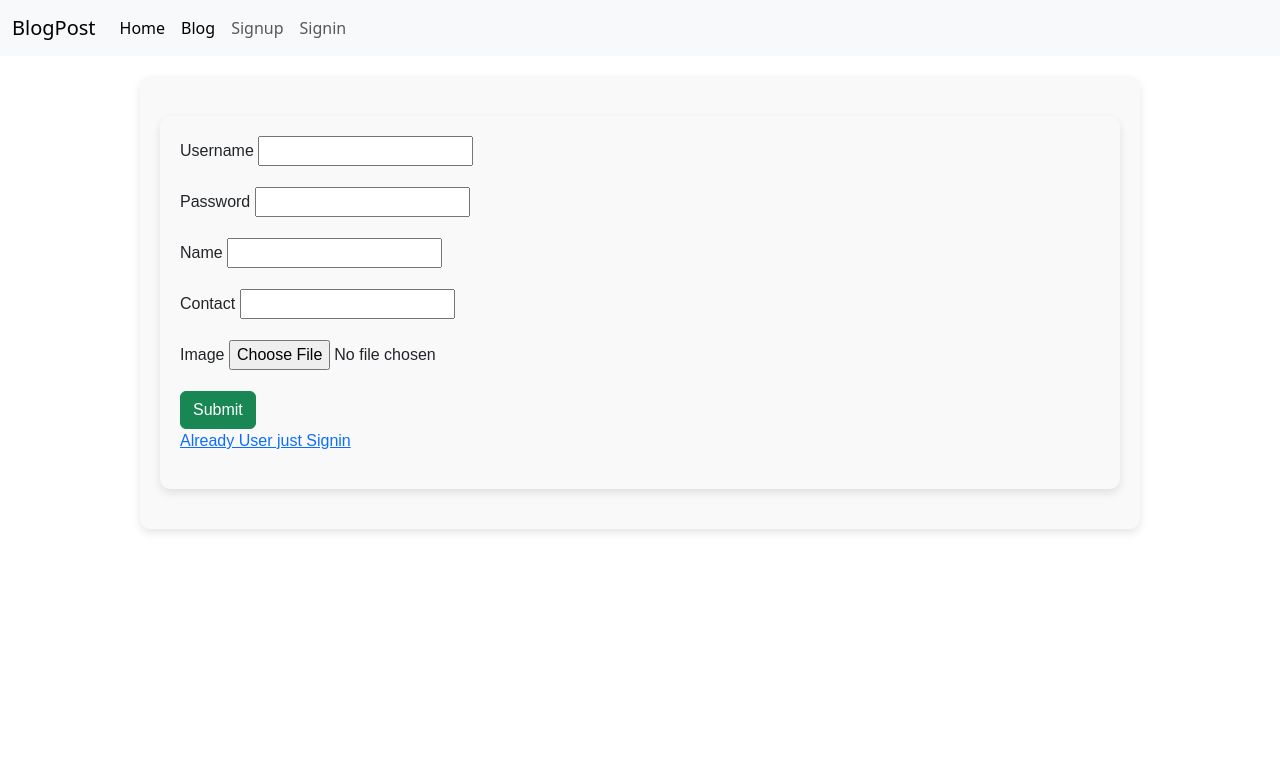
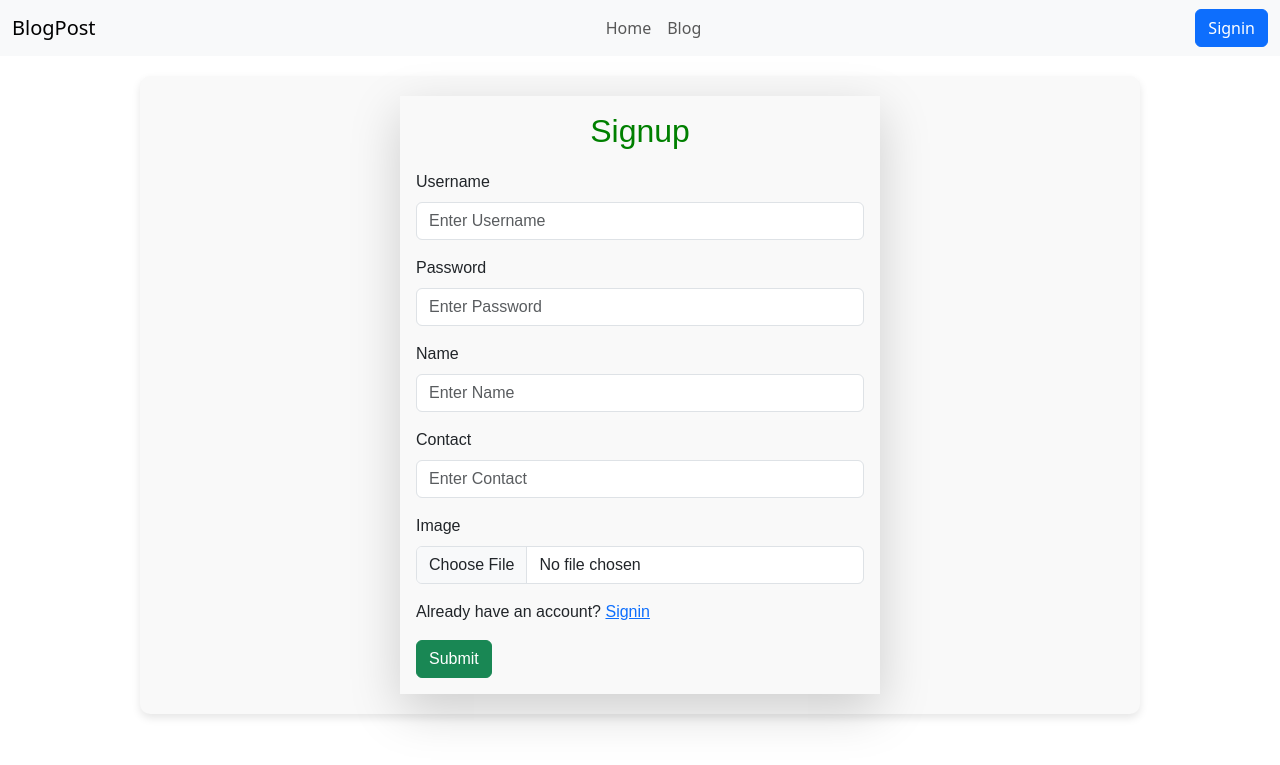
Before and after one commit to saojiashutosh/BlogPost, a Django app: page /signup/ in a window 1280 px wide. Shown: the top 765 px of the page. Run offline with Django 5.2, Linux system fonts and the light colour scheme.

Commit message:
updated CSS for form and navbar

```diff
--- a/app/forms.py
+++ b/app/forms.py
@@ -1,19 +1,39 @@
 from django import forms
 from django.forms import ModelForm
-from .models import user,blog
+from .models import user, blog
 
 class UserForm(ModelForm):
     class Meta:
         model = user
         fields = "__all__"
 
+    def __init__(self, *args, **kwargs):
+        super(UserForm, self).__init__(*args, **kwargs)
+        for field in self.fields.values():
+            field.widget.attrs['class'] = 'form-control'
+            field.widget.attrs['placeholder'] = f'Enter {field.label}'  # Optional placeholder for input fields
+
 class SigninForm(forms.Form):
     username = forms.CharField(label="Username", max_length=10)
     password = forms.CharField(label="Password", max_length=16)
+
+    def __init__(self, *args, **kwargs):
+        super(SigninForm, self).__init__(*args, **kwargs)
+        for field in self.fields.values():
+            field.widget.attrs['class'] = 'form-control'
+            field.widget.attrs['placeholder'] = f'Enter {field.label}'  # Optional placeholder for input fields
 
 class BlogForm(forms.ModelForm):
     class Meta:
         model = blog
         fields = ['title', 'content']
-        labels = {'title':'Blog Title',
-                  'content':'Enter Blog Content'}
+        labels = {
+            'title': 'Blog Title',
+            'content': 'Enter Blog Content'
+        }
+
+    def __init__(self, *args, **kwargs):
+        super(BlogForm, self).__init__(*args, **kwargs)
+        for field in self.fields.values():
+            field.widget.attrs['class'] = 'form-control'
+            field.widget.attrs['placeholder'] = f'Enter {field.label}'  # Optional placeholder for input fields
--- a/app/templates/app/base.html
+++ b/app/templates/app/base.html
@@ -13,40 +13,44 @@
 <body>
 
     {% block navbar %}
-    <nav class="navbar navbar-expand-lg bg-body-tertiary">
+      <nav class="navbar navbar-expand-lg navbar-light bg-light" role="navigation">
         <div class="container-fluid">
-          <a class="navbar-brand" href="#">BlogPost</a>
-          <button class="navbar-toggler" type="button" data-bs-toggle="collapse" data-bs-target="#navbarSupportedContent" aria-controls="navbarSupportedContent" aria-expanded="false" aria-label="Toggle navigation">
+            <!-- Brand -->
+            <a class="navbar-brand" href="{% url 'Home' %}">BlogPost</a>
+
+
+            <!-- Toggler for mobile view -->
+            <button class="navbar-toggler" type="button" data-toggle="collapse" data-target="#navbarNav" aria-controls="navbarNav" aria-expanded="false" aria-label="Toggle navigation">
                 <span class="navbar-toggler-icon"></span>
             </button>
-          <div class="collapse navbar-collapse" id="navbarSupportedContent">
-            <ul class="navbar-nav me-auto mb-2 mb-lg-0">
+
+            <!-- Navbar Links -->
+            <div class="collapse navbar-collapse" id="navbarNav">
+                <ul class="navbar-nav justify-content-center w-100">
                     <li class="nav-item">
-                <a class="nav-link active" aria-current="page" href="{% url "Home" %}">Home</a>
+                        <a class="nav-link {% if request.resolver_match.url_name == 'Home' %}active{% endif %}" aria-current="page" href="{% url 'Home' %}">Home</a>
                     </li>
                     <li class="nav-item">
-                <a class="nav-link active" aria-current="page" href="{% url "Blog" %}">Blog</a>
-              </li>
-              <li class="nav-item">
-                {% if request.session.username %}
-                  <li class="nav-item">
-                    <a class="nav-link active" aria-current="page" href="{% url 'Details' %}">Details</a>
-                  </li>
-                  <a class="nav-link" href='{% url "Details" %}'>Welcome, {{ request.session.username }}</a>
-                  <li class="nav-item">
-                    <a href='{% url "Logout" %}' class="btn">Logout</a>
-                  </li>
-                {% else %}
-                  <a class="nav-link" href="{% url "Signup" %}">Signup</a>
-                  <li class="nav-item">
-                    <a class="nav-link" href="{% url 'Signin' %}">Signin</a>
-                  </li>
-                {% endif %}
+                      <a class="nav-link {% if request.resolver_match.url_name == 'Home' %}active{% endif %}" aria-current="page" href="{% url "Blog" %}  ">Blog</a>
                     </li>
                 </ul>
+                <div class="ml-auto d-flex align-items-center">
+                    <!-- Display session username -->
+                    {% if request.session.username %}
+                        <span class="mr-1">Welcome, {{ request.session.username }}!</span>
+                    {% endif %}
+
+                    <!-- Logout/Login Button -->
+                    {% if request.session.username %}
+                        <a href="{% url 'Logout' %}" class="btn btn-danger">Logout</a>
+                    {% else %}
+                        <a href="{% url 'Signin' %}" class="btn btn-primary">Signin</a>
+                    {% endif %}
                 </div>
               </div>
-      </nav>{% endblock  %}
+          </div>
+      </nav>
+      {% endblock  %}
     <div class="container" >
     {% block content %}
     {% endblock  %}
--- a/app/templates/app/signup.html
+++ b/app/templates/app/signup.html
@@ -1,10 +1,8 @@
 {% extends "app/base.html" %}
 
-
 {% block content %}
-    <div class="container" >
-        {{word}}
-        <form action='{% url "Signup" %}' method="post" enctype="multipart/form-data">
+    <form class="col-6 mx-auto p-3 shadow-lg" action='{% url "Signup" %}' method="post" enctype="multipart/form-data">
+        <h1 style="text-align: center;"><span style="color: green;">Signup</span></h1>
         {% csrf_token %}
         {% comment %} {{form.as_p}} {% endcomment %}
         {% for field in form %}
@@ -17,10 +15,9 @@
             </div>
 
         {% endfor %}
-            <button type="submit" class="btn btn-success    "> Submit</button>
 
-            <p><a href='{% url "Signin" %}'>Already User just Signin</a></p>
+        <p>Already have an account? <a href='{% url "Signin" %}'>Signin</a></p>
 
+        <button type="submit" class="btn btn-success">Submit</button>
     </form>
-    </div>
-{% endblock  %}
+{% endblock %}
```
Also changed, not shown: app/templates/app/signin.html (+4 -4 lines), db.sqlite3. Lines whose indentation alone changed are shown as unchanged.
